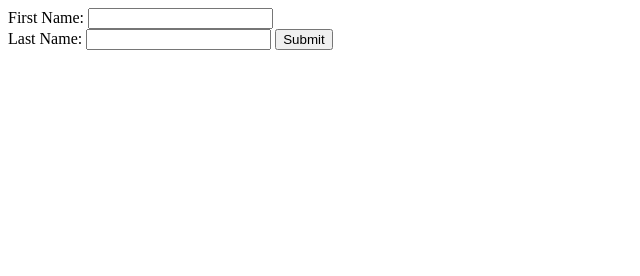
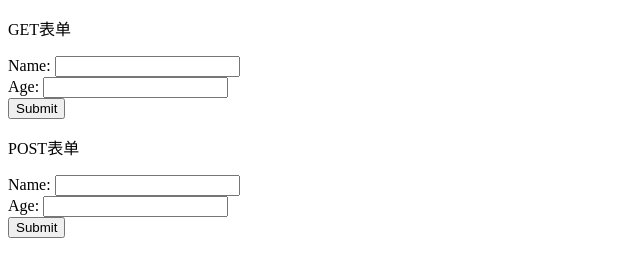
Before and after one commit to zhhgit/Node-demos, a website: page demo2-express sample/index.html in a window 1280 px wide. Shown: the whole page, without its empty margins (0-640 px from the left). Drawn offline with Linux system fonts and the light colour scheme.

Commit message:
express demo

```diff
--- a/demo2-express sample/index.html
+++ b/demo2-express sample/index.html
@@ -1,9 +1,17 @@
 <!DOCTYPE html>
 <html>
 <body>
-<form action="http://127.0.0.1:8081/process_get" method="GET">
-    First Name: <input type="text" name="first_name">  <br>
-    Last Name: <input type="text" name="last_name">
+<p>GET表单</p>
+<form action="http://127.0.0.1:3000/getRequest" method="GET">
+    Name: <input type="text" name="name"><br>
+    Age: <input type="text" name="age"><br>
+    <input type="submit" value="Submit">
+</form>
+
+<p>POST表单</p>
+<form action="http://127.0.0.1:3000/postRequest" method="POST">
+    Name: <input type="text" name="name"><br>
+    Age: <input type="text" name="age"><br>
     <input type="submit" value="Submit">
 </form>
 </body>
--- a/demo2-express sample/package.json
+++ b/demo2-express sample/package.json
@@ -9,6 +9,8 @@
   "author": "",
   "license": "ISC",
   "dependencies": {
+    "body-parser": "^1.17.2",
+    "cookie-parser": "^1.4.3",
     "express": "^4.14.0"
   }
 }
```
Also changed, not shown: demo2-express sample/server.js (+21 -4 lines), demo2-express sample/static/img/logo.png (added).
